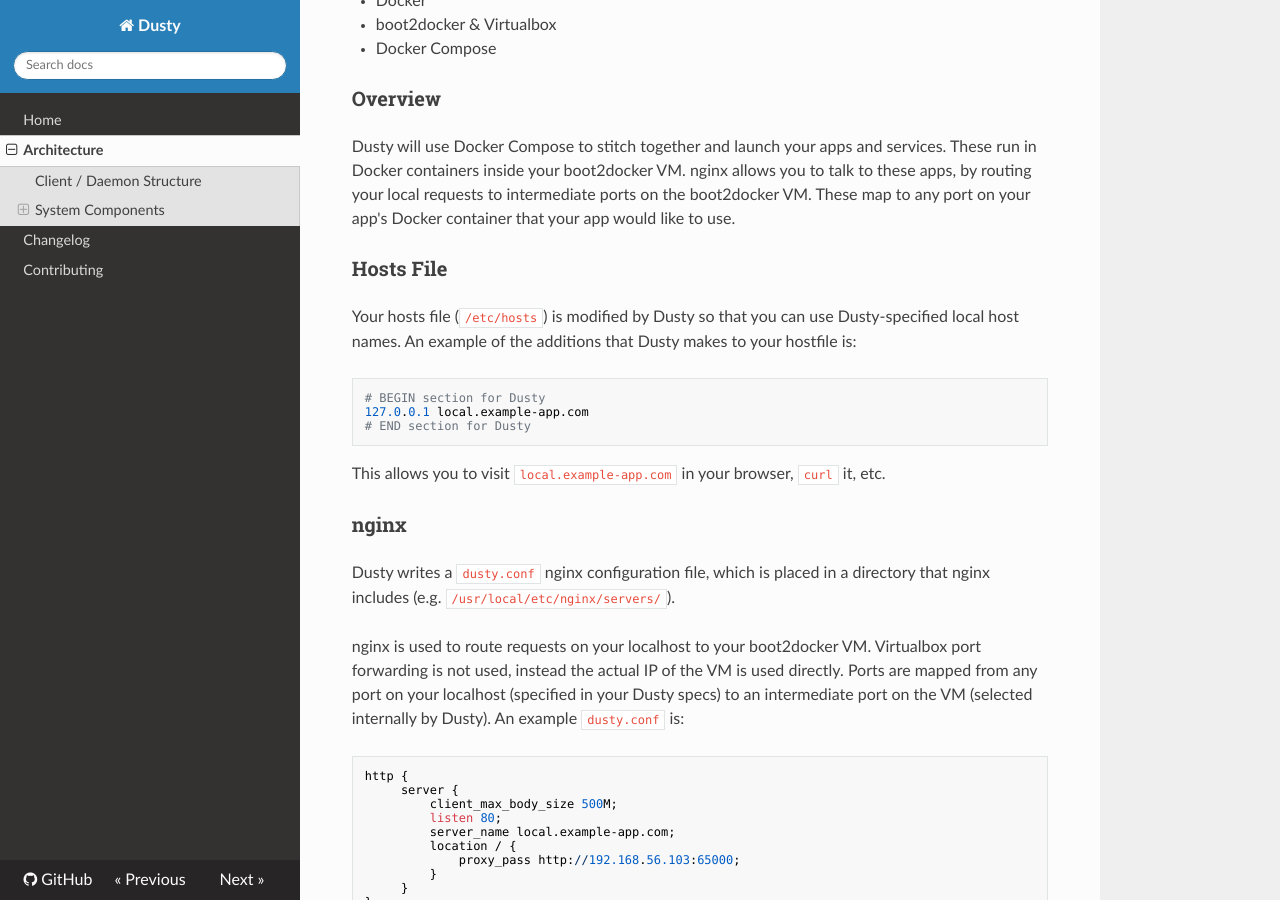
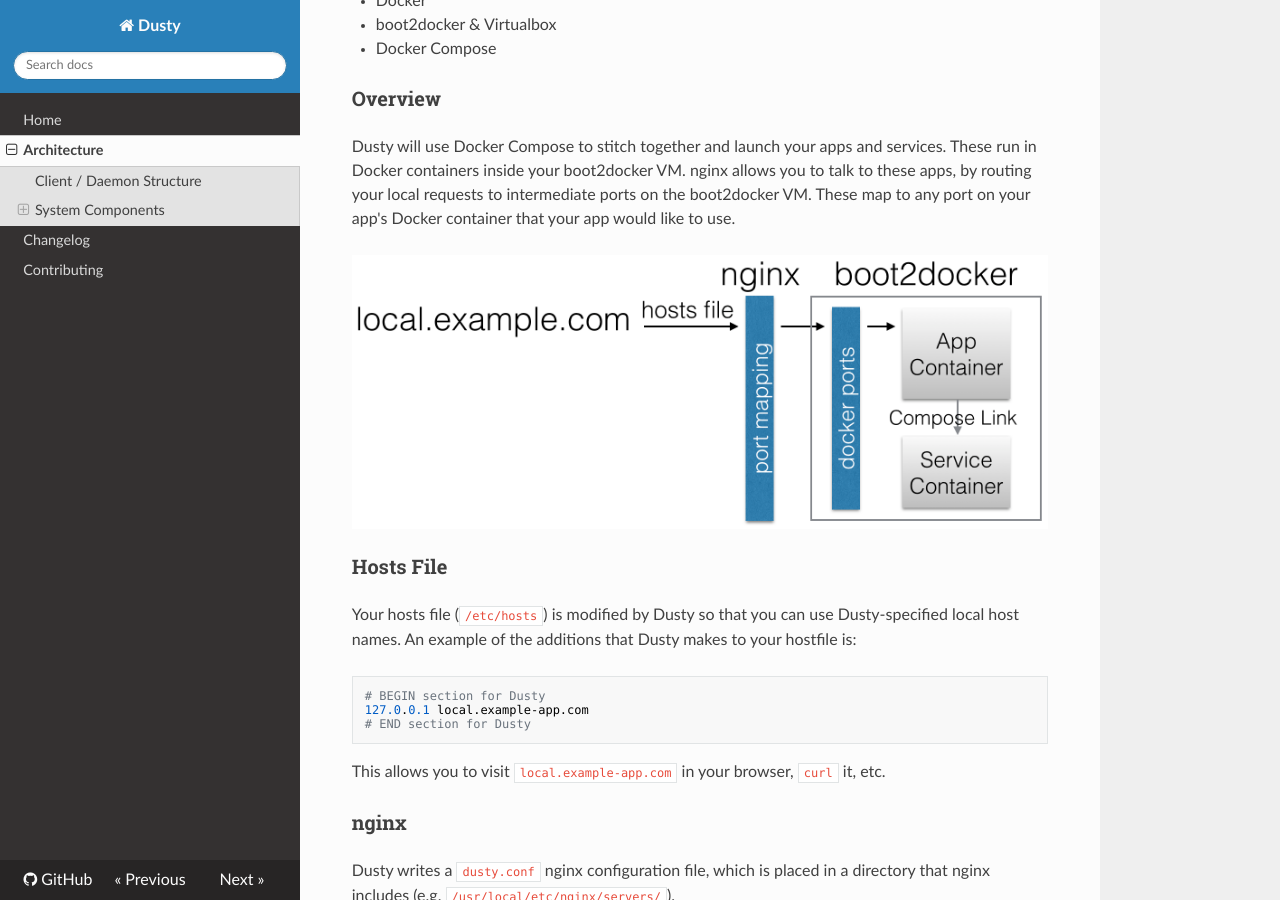
Before and after one commit to gamechanger/dusty, an MkDocs documentation site: the page built from docs/architecture.md, in a window 1280 px wide and 900 px high, scrolled down 500 px. Built offline with MkDocs 1.6.1, drawn with Linux system fonts in a browser that asks for light colours; nearby versions of some CDN libraries; old or Windows-style settings are respelled for this version of MkDocs.

Commit message:
added a diagram

```diff
--- a/docs/architecture.md
+++ b/docs/architecture.md
@@ -24,6 +24,8 @@
 you to talk to these apps, by routing your local requests to intermediate ports on the
 boot2docker VM. These map to any port on your app's Docker container that your app would
 like to use.
+
+![Dusty Diagram](dusty_diagram.png)
 
 ### Hosts File
 
```
Also changed, not shown: docs/dusty_diagram.png (added).
